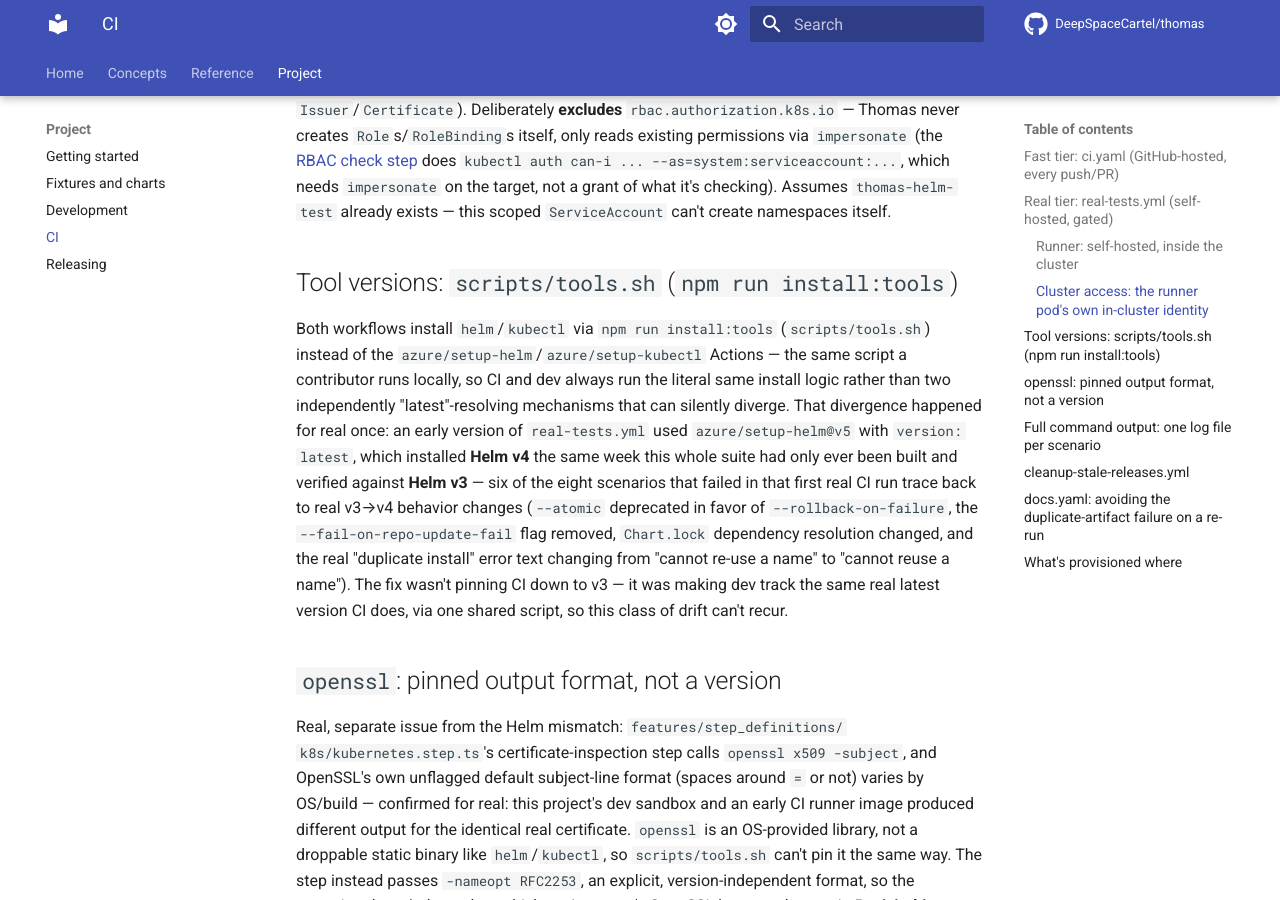
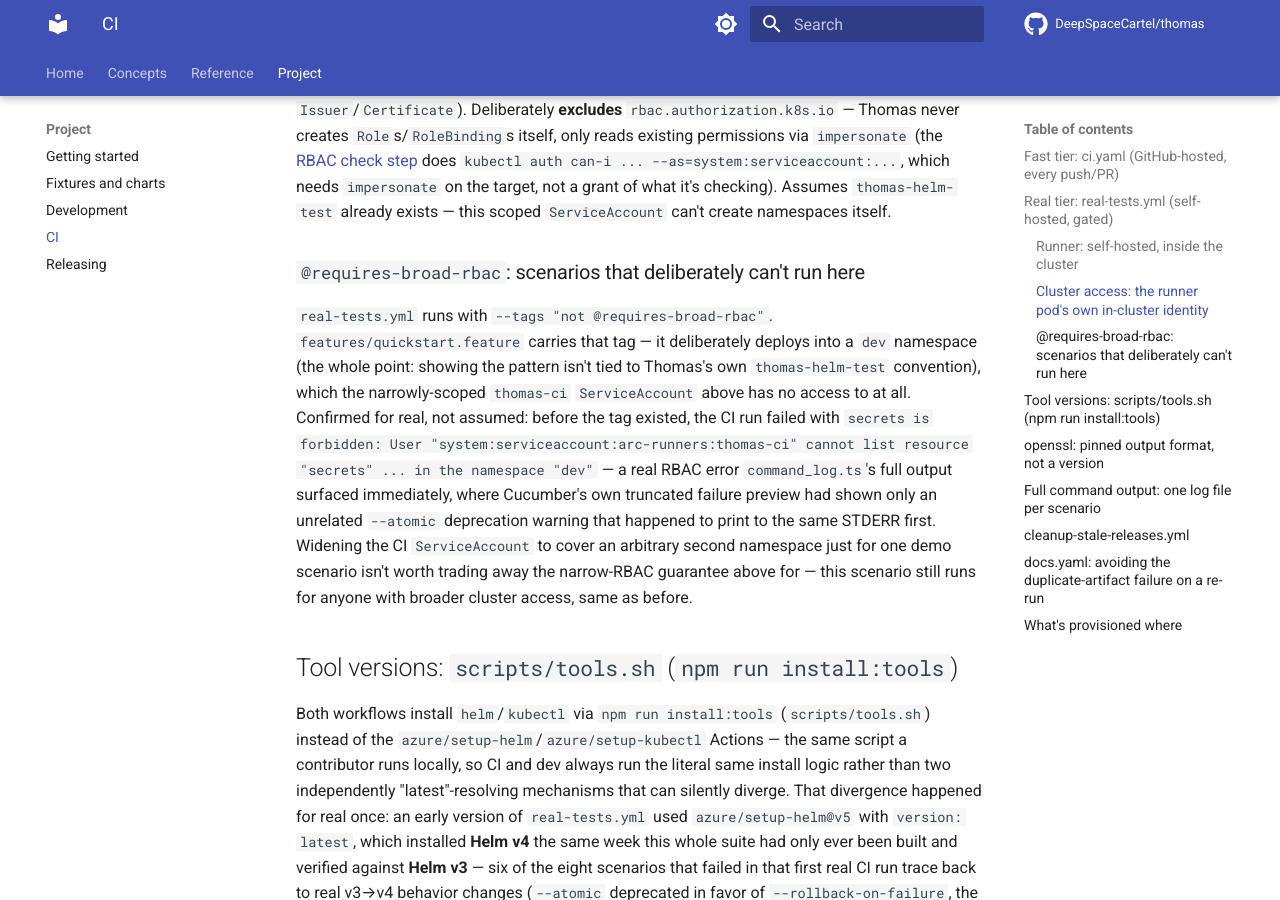
Before and after one commit to DeepSpaceCartel/thomas, an MkDocs documentation site: the page built from docs/project/ci.md, in a window 1280 px wide and 900 px high, scrolled down 2115 px. Built offline with MkDocs 1.6.1 and Material for MkDocs 9.7.7, drawn with Linux system fonts in a browser that asks for light colours; comment, search, counter and statistics services are not loaded.

Commit message:
fix: register metrics-server repo before dependency build, exclude quickstart from narrow-RBAC CI
Both found via the new per-scenario log capture, which immediately paid
for itself: it surfaced a real RBAC error Cucumber's own truncated
failure preview had hidden behind an unrelated --atomic deprecation
warning that happened to print to the same STDERR first.

- quickstart.feature deliberately deploys into "dev", not
  thomas-helm-test - the whole point is showing the pattern isn't tied
  to Thomas's own namespace. The real-tests.yml ServiceAccount is
  intentionally scoped to thomas-helm-test only, so it genuinely can't
  run there (confirmed via the full log: a real "secrets is forbidden
  ... in the namespace dev" RBAC error). Tagged @requires-broad-rbac
  and excluded via --tags in CI rather than widening the RBAC for one
  demo scenario; still runs locally for anyone with broader access.
  Verified the tag doesn't break the "nothing trimmed" embedded copies
  in README.md/docs/index.md - both still diff byte-for-byte identical
  to the real file.
- "Building Chart Dependencies from Chart.lock": confirmed empirically
  (reproduced with a clean local repo list, then fixed) that Helm v4's
  `dependency update` resolves a Chart.yaml-declared repo as a one-off
  "unmanaged" lookup and never registers it - `dependency build` (which
  trusts Chart.lock strictly) genuinely needs an explicit `helm repo
  add` first on any environment that's never seen that repo before.
  Added that as a real step in both dependency-{full,short}.feature.

Full local suite (140 scenarios, matching real-tests.yml's exact
--tags exclusion) now passes 140/140.

Co-Authored-By: Claude Sonnet 5 <noreply@anthropic.com>

```diff
--- a/docs/project/ci.md
+++ b/docs/project/ci.md
@@ -107,6 +107,24 @@ Assumes
 `thomas-helm-test` already exists — this scoped `ServiceAccount` can't
 create namespaces itself.
 
+### `@requires-broad-rbac`: scenarios that deliberately can't run here
+
+`real-tests.yml` runs with `--tags "not @requires-broad-rbac"`.
+`features/quickstart.feature` carries that tag — it deliberately deploys
+into a `dev` namespace (the whole point: showing the pattern isn't tied
+to Thomas's own `thomas-helm-test` convention), which the narrowly-scoped
+`thomas-ci` `ServiceAccount` above has no access to at all. Confirmed for
+real, not assumed: before the tag existed, the CI run failed with
+`secrets is forbidden: User "system:serviceaccount:arc-runners:thomas-ci"
+cannot list resource "secrets" ... in the namespace "dev"` — a real RBAC
+error `command_log.ts`'s full output surfaced immediately, where
+Cucumber's own truncated failure preview had shown only an unrelated
+`--atomic` deprecation warning that happened to print to the same STDERR
+first. Widening the CI `ServiceAccount` to cover an arbitrary second
+namespace just for one demo scenario isn't worth trading away the
+narrow-RBAC guarantee above for — this scenario still runs for anyone
+with broader cluster access, same as before.
+
 ## Tool versions: `scripts/tools.sh` (`npm run install:tools`)
 
 Both workflows install `helm`/`kubectl` via `npm run install:tools`
```
Also changed, not shown: README.md (+4 -0 lines), docs/index.md (+4 -0 lines), 4 other files.
